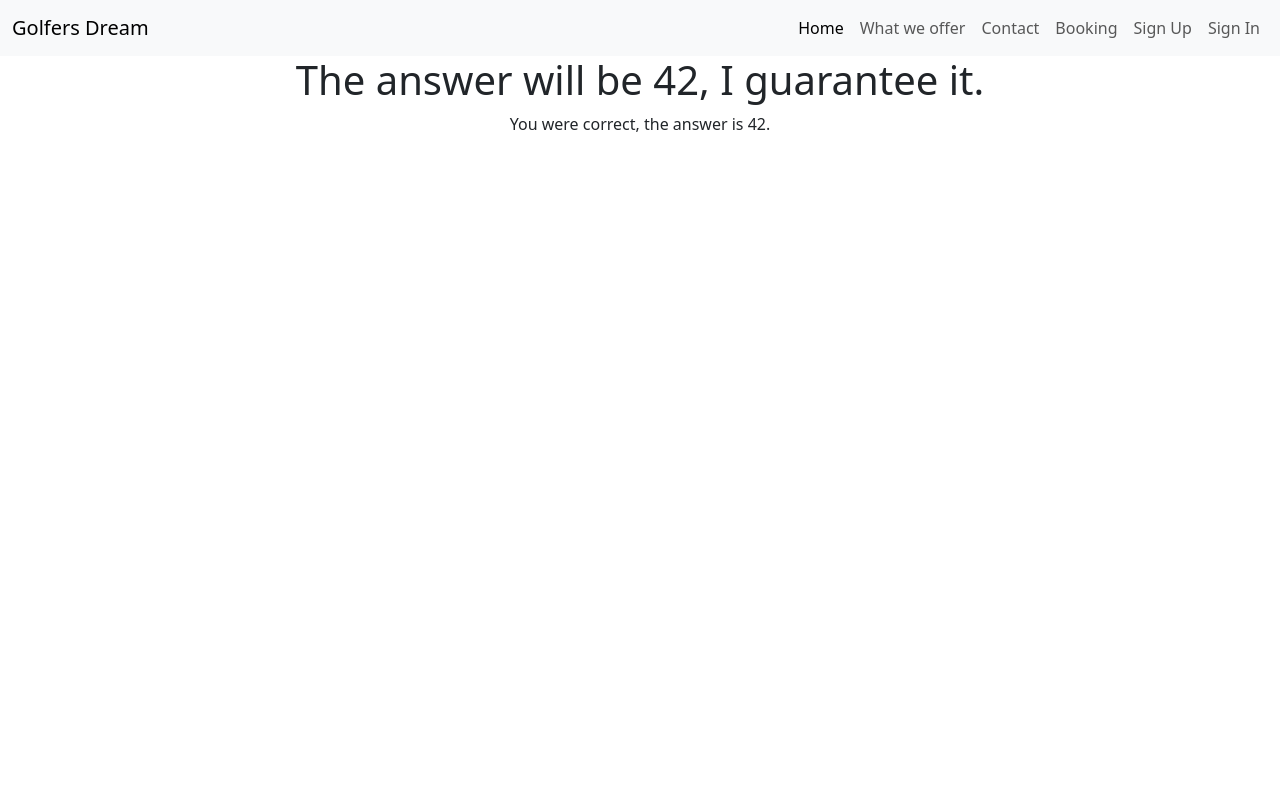
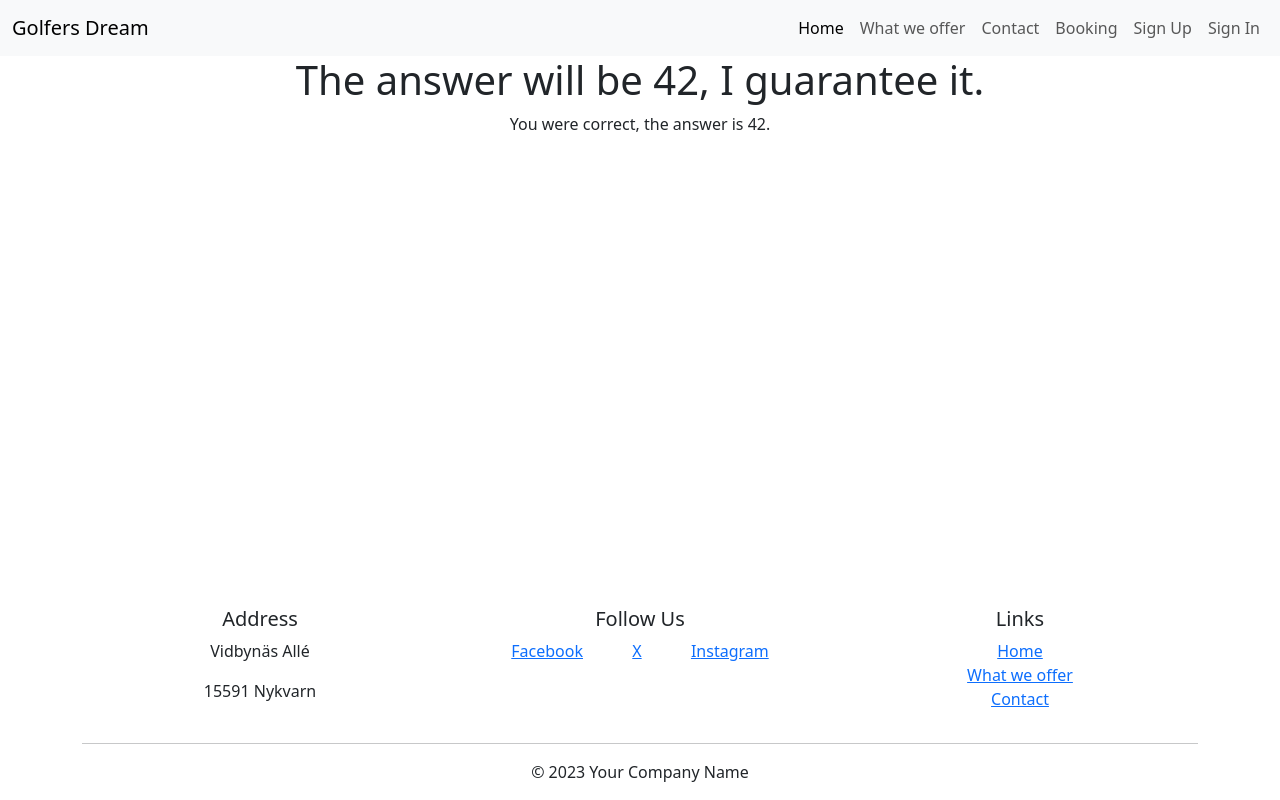
Before and after one commit to hogbergmarkus/golfers-dream, a Django app: page / in a window 1280 px wide. Run offline with Django 4.2, Linux system fonts and the light colour scheme.

Commit message:
Add footer to base.html

```diff
--- a/templates/base.html
+++ b/templates/base.html
@@ -13,7 +13,7 @@
     <title>Golfers Dream</title>
 </head>
 
-<body>
+<body class="d-flex flex-column min-vh-100">
 
     <!-- Navigation -->
     <nav class="navbar navbar-expand-lg bg-body-tertiary">
@@ -50,11 +50,42 @@
 
     <h1 class="text-center">The answer will be 42, I guarantee it.</h1>
 
-    <main>
+    <main class="flex-grow-1">
         {% block content %}
         <!-- Content goes here -->
         {% endblock content %}
     </main>
+
+    <!-- Footer -->
+    <footer>
+        <div class="container text-center">
+            <div class="row">
+                <div class="col-4">
+                    <h5>Address</h5>
+                    <p>Vidbynäs Allé</p>
+                    <p>15591 Nykvarn</p>
+                </div>
+                <div class="col-4">
+                    <h5>Follow Us</h5>
+                    <ul class="list-unstyled d-flex justify-content-evenly">
+                        <li><a href="#">Facebook</a></li>
+                        <li><a href="#">X</a></li>
+                        <li><a href="#">Instagram</a></li>
+                    </ul>
+                </div>
+                <div class="col-4">
+                    <h5>Links</h5>
+                    <ul class="list-unstyled">
+                        <li><a href="#">Home</a></li>
+                        <li><a href="#">What we offer</a></li>
+                        <li><a href="#">Contact</a></li>
+                    </ul>
+                </div>
+            </div>
+            <hr>
+            <p class="text-center">&copy; 2023 Your Company Name </p>
+        </div>
+    </footer>
 
     <!-- Scripts -->
     <script src="https://cdn.jsdelivr.net/npm/bootstrap@5.3.3/dist/js/bootstrap.bundle.min.js"
```
